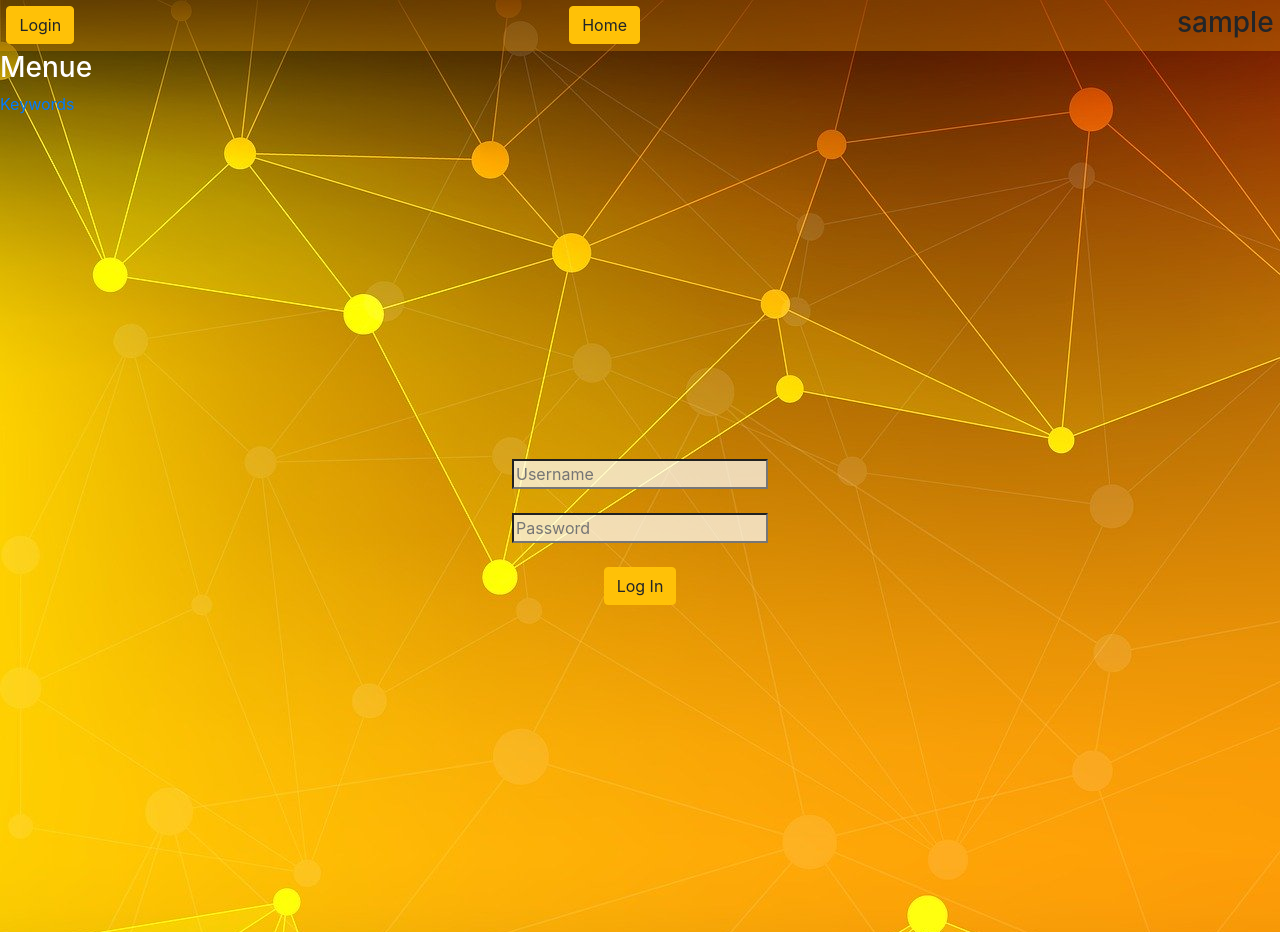
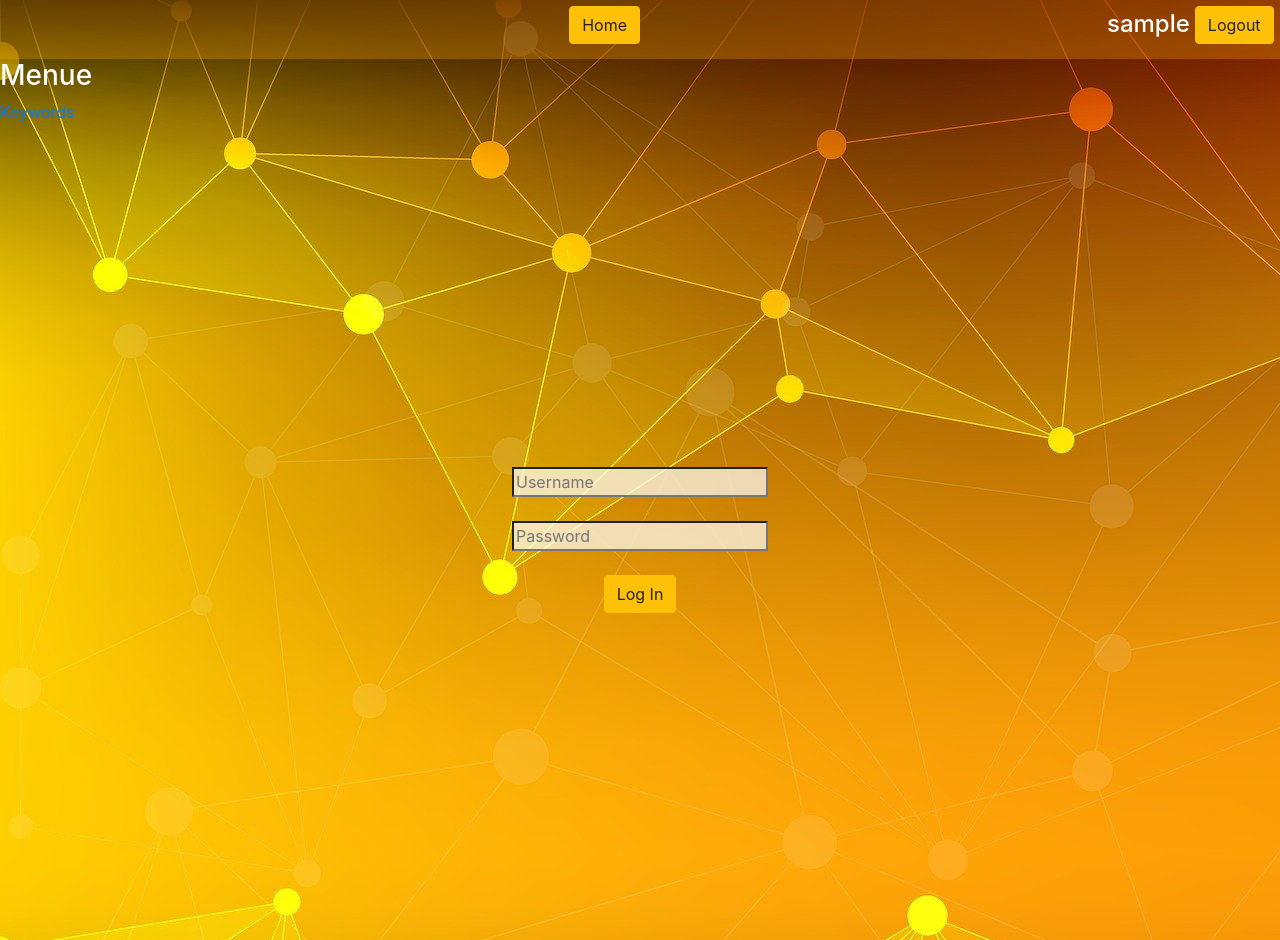
Before and after one commit to alex1431999/APOA-GUI, a React (Create React App) app: page /login in a window 1280 px wide. Built offline with nearby package versions, Linux system fonts and the light colour scheme; no server answers; sample sign-in values are in the browser's storage.

Commit message:
Add styling to header

```diff
--- a/src/components/Header/components/UsernameDisplay/index.js
+++ b/src/components/Header/components/UsernameDisplay/index.js
@@ -1,4 +1,5 @@
 import React from 'react'
+import { Link } from 'react-router-dom'
 
 import store from '../../../../store'
 
@@ -19,12 +20,13 @@ class UsernameDisplay extends React.Component {
   render() {
     if (this.state.username) {
       return (
-        <div className="UsernameDisplay float-right h3">
-          <span>{this.state.username}</span>
+        <div className="UsernameDisplay float-right h4">
+          <span id="username">{this.state.username}</span>
+          <button className="btn btn-warning margin-left">Logout</button>
         </div>
       )
     } else {
-      return null;
+      return <Link className="btn btn-warning" to="/Login">Login</Link>
     }
   }
 }
--- a/src/components/Header/index.js
+++ b/src/components/Header/index.js
@@ -11,7 +11,6 @@ function Header() {
   return (
     <div className="Header">
       <Link className="btn btn-warning header-center" to="/">Home</Link>
-      <Link className="btn btn-warning" to="/Login">Login</Link>
       <UsernameDisplay/>
     </div>
   )
--- a/src/components/Header/styles.scss
+++ b/src/components/Header/styles.scss
@@ -1,10 +1,14 @@
 .Header {
-  background-color: gray;
   background: rgba(255, 165, 0, 0.3);
   padding: 0.5%;
+  overflow: hidden;
 
   .header-center {
     position: absolute;
     right: 50%;
   }
+
+  #username {
+    color: white;
+  }
 }
```
